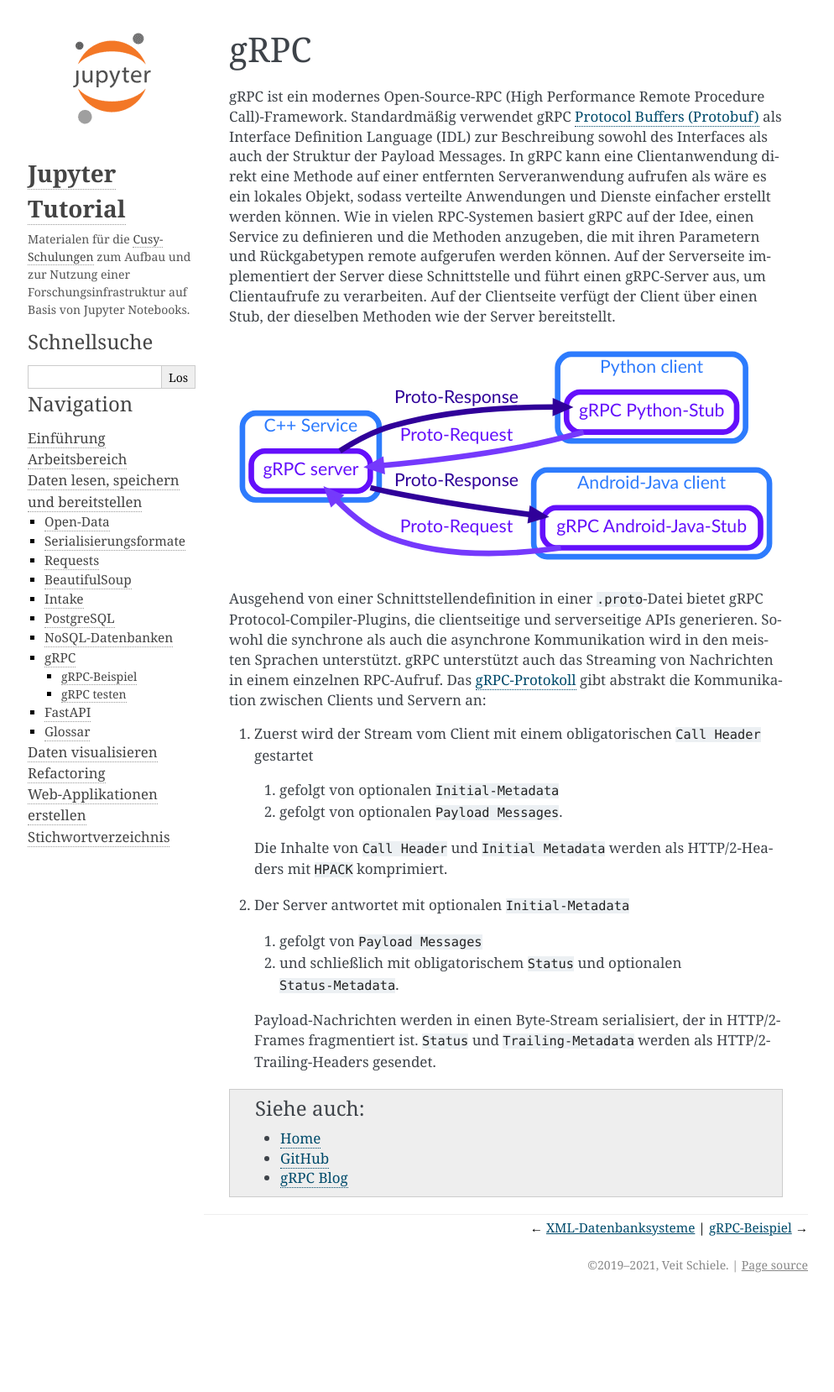
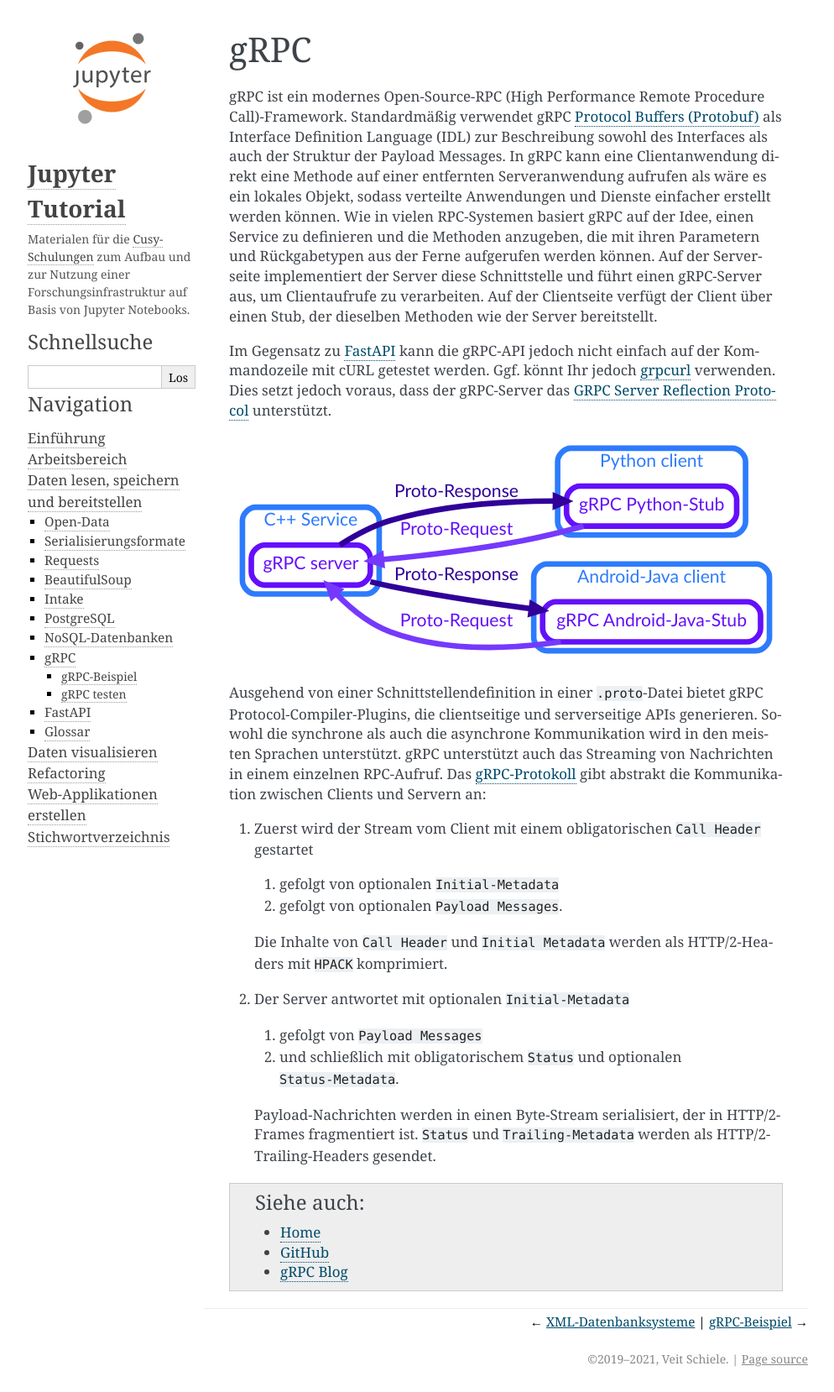
Before and after one commit to veit/jupyter-tutorial-de, a Sphinx documentation site: the page built from docs/data/grpc/index.rst, in a window 1280 px wide. Shown: the whole page at 84% size, without its empty margins (147-1141 px from the left). Built offline with Sphinx 7.4.7, drawn with Linux system fonts in a browser that asks for light colours; pages that are not in the unit, such as notebooks, are missing from menus; before the commit the page ends 1546 px from its top, so only the background shows below that.

Commit message:
Add grpcurl and gRPC Reflection

```diff
--- a/docs/data/grpc/index.rst
+++ b/docs/data/grpc/index.rst
@@ -9,11 +9,17 @@
 entfernten Serveranwendung aufrufen als wäre es ein lokales Objekt, sodass
 verteilte Anwendungen und Dienste einfacher erstellt werden können. Wie in
 vielen RPC-Systemen basiert gRPC auf der Idee, einen Service zu definieren und
-die Methoden anzugeben, die mit ihren Parametern und Rückgabetypen remote
+die Methoden anzugeben, die mit ihren Parametern und Rückgabetypen aus der Ferne
 aufgerufen werden können. Auf der Serverseite implementiert der Server diese
 Schnittstelle und führt einen gRPC-Server aus, um Clientaufrufe zu verarbeiten.
 Auf der Clientseite verfügt der Client über einen Stub, der dieselben Methoden
 wie der Server bereitstellt.
+
+Im Gegensatz zu :doc:`../fastapi/index` kann die gRPC-API jedoch nicht einfach
+auf der Kommandozeile mit cURL getestet werden. Ggf. könnt Ihr jedoch `grpcurl
+<https://github.com/fullstorydev/grpcurl>`_ verwenden. Dies setzt jedoch voraus,
+dass der gRPC-Server das `GRPC Server Reflection Protocol
+<https://grpc.github.io/grpc/core/md_doc_server-reflection.html>`_ unterstützt.
 
 .. graphviz::
 
```
